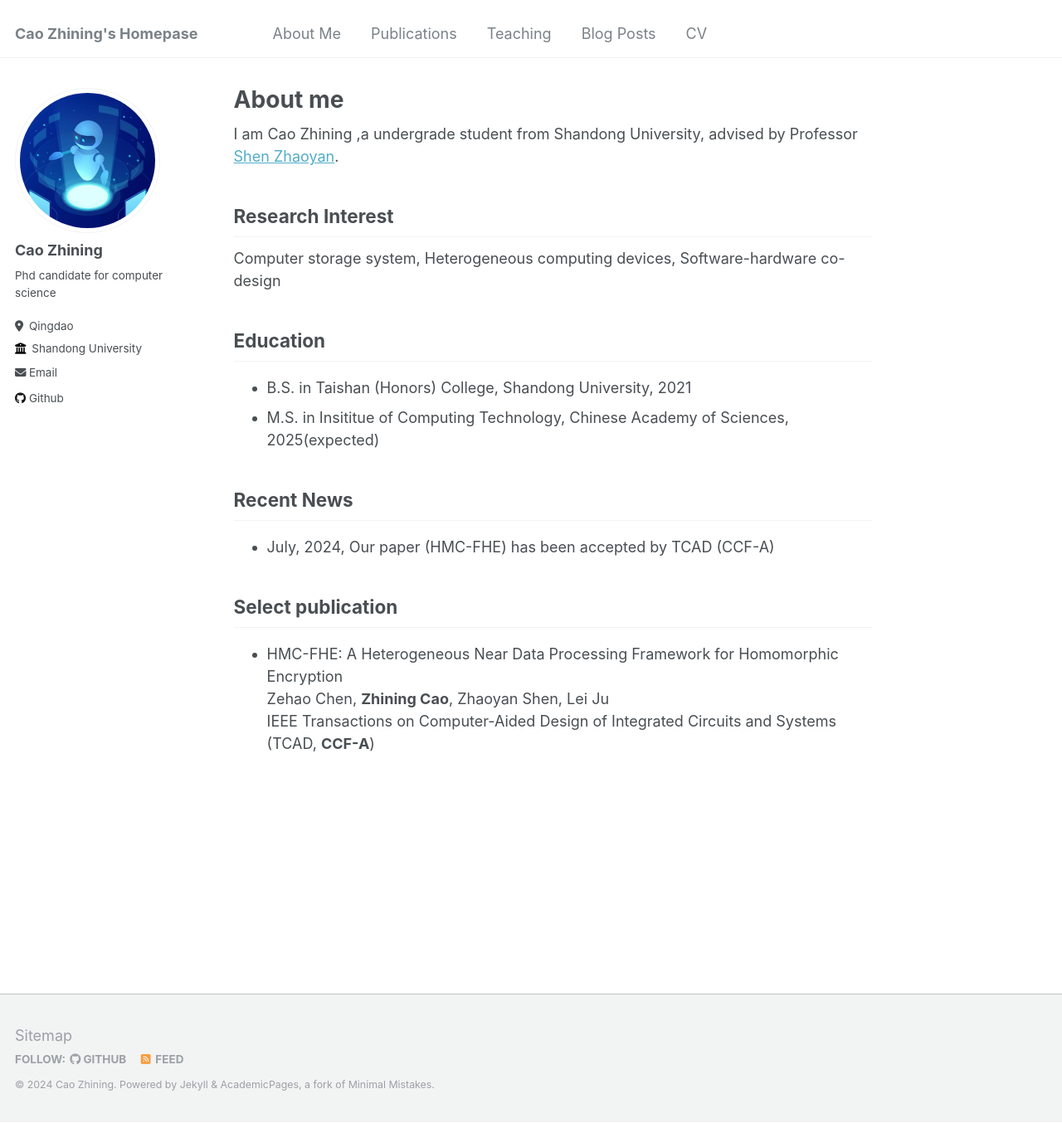
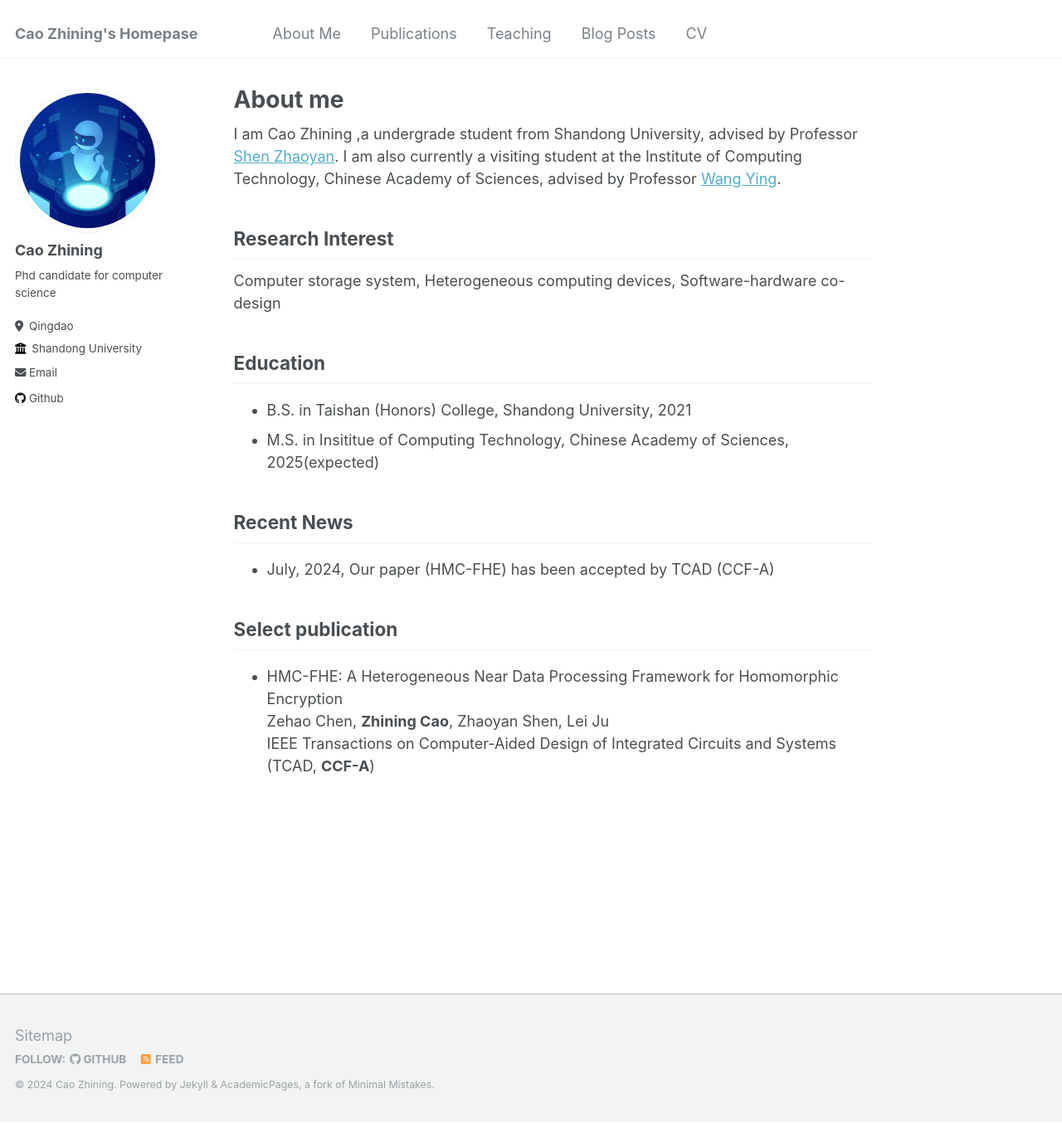
Before and after one commit to caozhining/caozhining.github.io, a Jekyll site: the page built from _pages/about.md, in a window 1280 px wide and 1354 px high. Shown: the whole window at 83% size. Built offline with Jekyll 4.4.1, drawn with Linux system fonts in a browser that asks for light colours.

Commit message:
Update about.md
update

```diff
--- a/_pages/about.md
+++ b/_pages/about.md
@@ -7,7 +7,7 @@ redirect_from:
   - /about.html
 ---
 
-I am Cao Zhining ,a undergrade student from Shandong University, advised by Professor [Shen Zhaoyan](https://zyshen00.github.io/).
+I am Cao Zhining ,a undergrade student from Shandong University, advised by Professor [Shen Zhaoyan](https://zyshen00.github.io/). I am also currently a visiting student at the Institute of Computing Technology, Chinese Academy of Sciences, advised by Professor [Wang Ying](https://wangying-ict.github.io/).
 
 <!-- <font color="red"> Sincerely looking for PhD positions for fall 2025 admission! </font> -->
 
```
